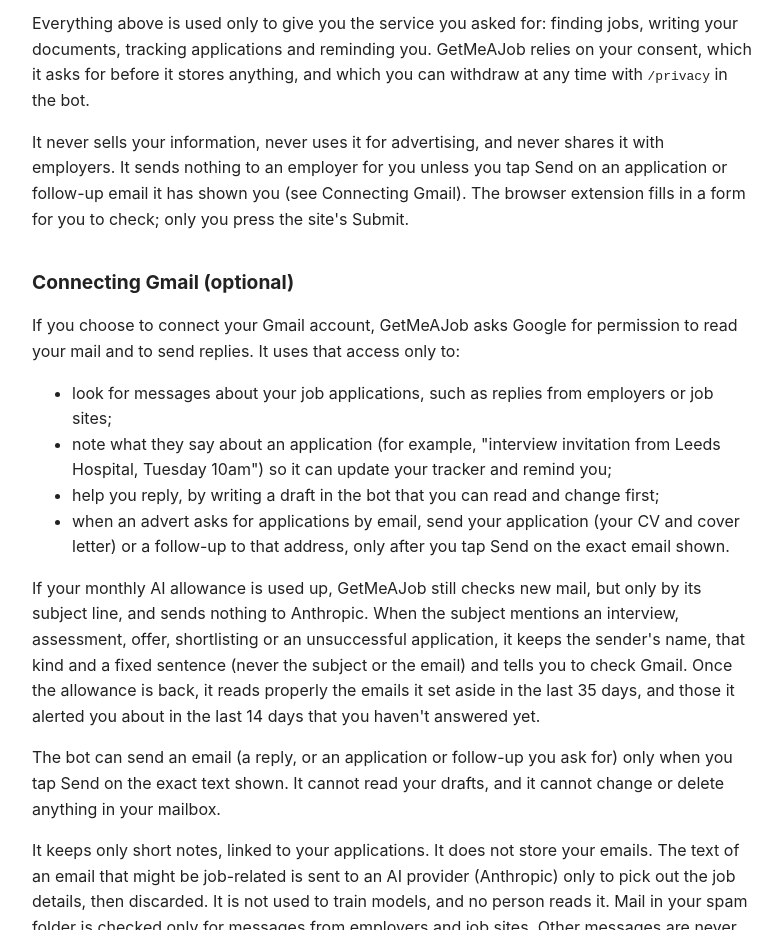
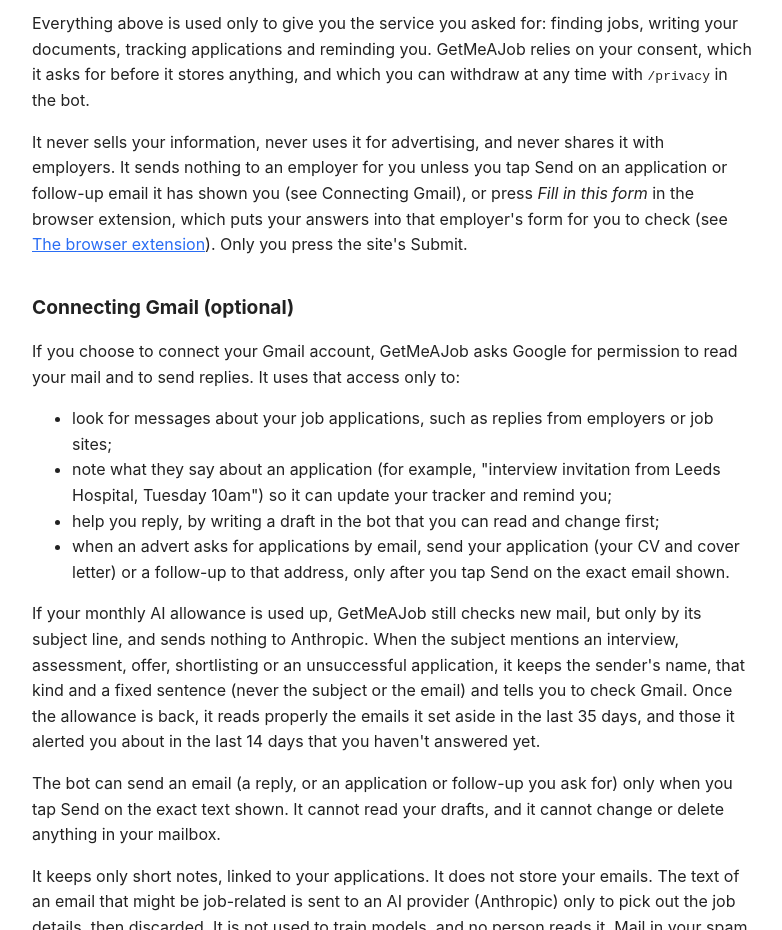
Before and after one commit to alvinotutu/getmeajob-site, a plain HTML site: page privacy.html in a window 1280 px wide. Shown: the part 1220-2150 px from the top of the page, without its empty margins (248-1030 px from the left). Drawn offline with Linux system fonts and the light colour scheme.

Commit message:
docs(privacy): the general sharing sentence names the extension too (review of #11)
Co-Authored-By: Claude Opus 5.5 <noreply@anthropic.com>
Claude-Session: https://claude.ai/code/session_01NMoRMzvkXQQZceHs9ssZf8

```diff
--- a/privacy.html
+++ b/privacy.html
@@ -28,7 +28,7 @@
 
 <h2>Why, and on what basis</h2>
 <p>Everything above is used only to give you the service you asked for: finding jobs, writing your documents, tracking applications and reminding you. GetMeAJob relies on your consent, which it asks for before it stores anything, and which you can withdraw at any time with <code>/privacy</code> in the bot.</p>
-<p>It never sells your information, never uses it for advertising, and never shares it with employers. It sends nothing to an employer for you unless you tap Send on an application or follow-up email it has shown you (see Connecting Gmail). The browser extension fills in a form for you to check; only you press the site's Submit.</p>
+<p>It never sells your information, never uses it for advertising, and never shares it with employers. It sends nothing to an employer for you unless you tap Send on an application or follow-up email it has shown you (see Connecting Gmail), or press <em>Fill in this form</em> in the browser extension, which puts your answers into that employer's form for you to check (see <a href="#extension">The browser extension</a>). Only you press the site's Submit.</p>
 
 <h2>Connecting Gmail (optional)</h2>
 <p>If you choose to connect your Gmail account, GetMeAJob asks Google for permission to read your mail and to send replies. It uses that access only to:</p>
```
